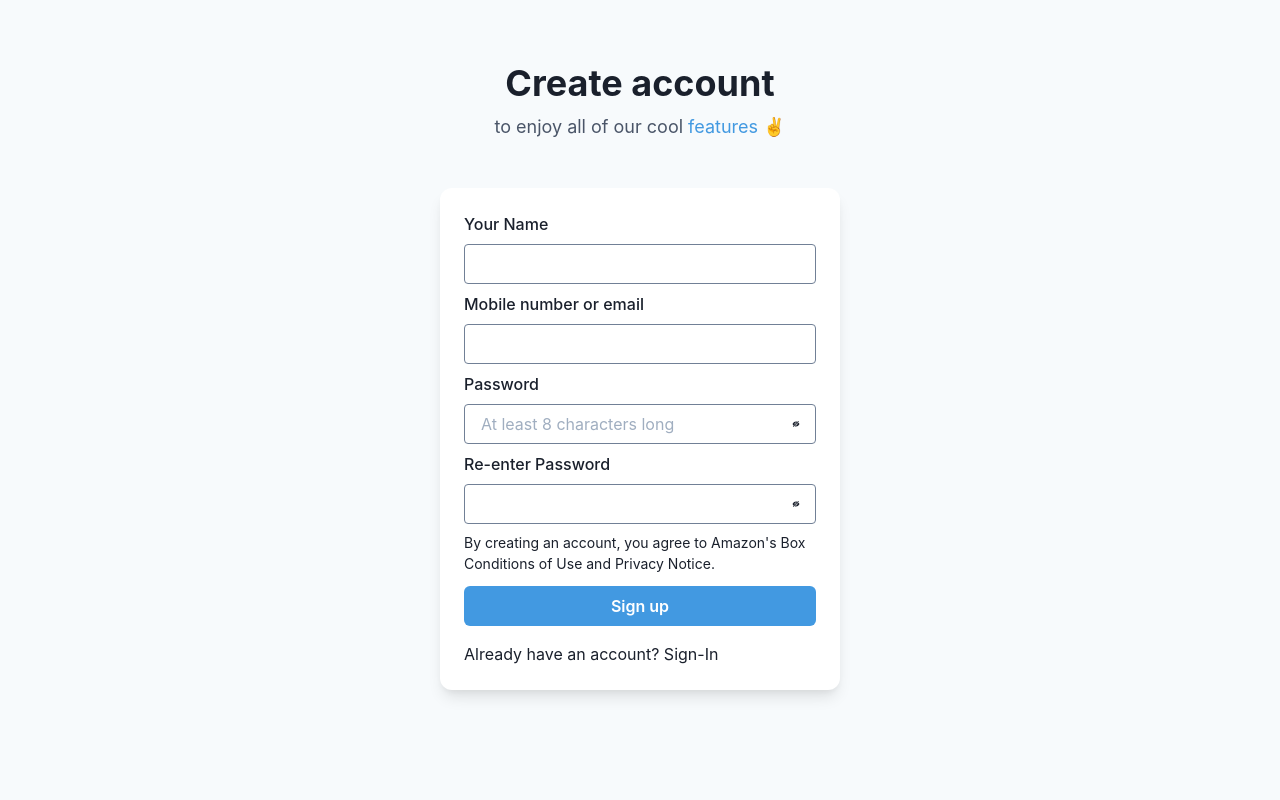
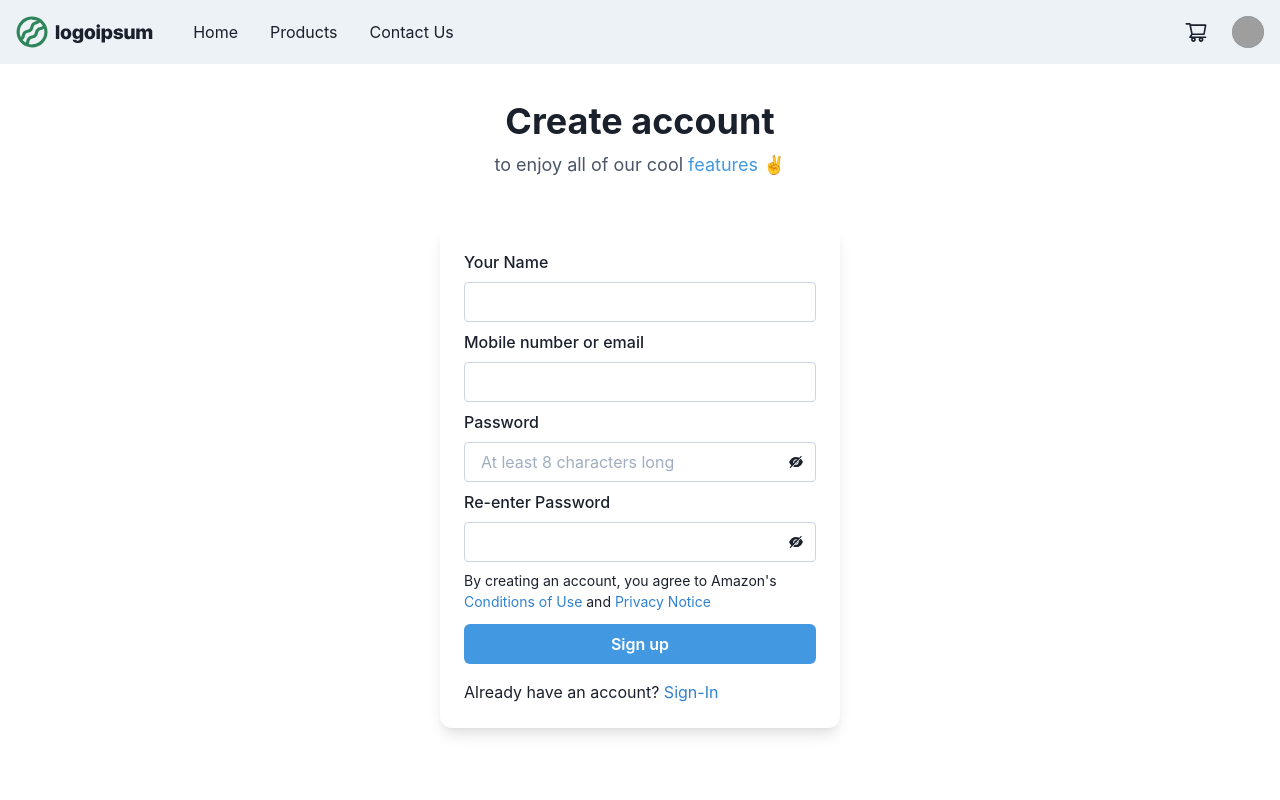
Before and after one commit to Samlogy/saas-ecommerce, a Next.js app in the folder front/: page /register in a window 1280 px wide. Shown: the top 800 px of the page. Built offline with nearby package versions, Linux system fonts and the light colour scheme; grey boxes are pictures that could not be loaded.

Commit message:
edit: register layout

```diff
--- a/front/components/FormTemplate.tsx
+++ b/front/components/FormTemplate.tsx
@@ -20,7 +20,7 @@ import { Layout, View } from "../components"
 
 export default function FormTemplate({ children }: { children: React.ReactNode }) {
   return (
-      <Flex align={'center'} justify={'center'} bg={useColorModeValue('gray.50', 'gray.800')} w="400px">
+      <Flex align={'center'} justify={'center'} w="400px">
         <Stack spacing={4} w={'full'} maxW={'md'} bg={useColorModeValue('white', 'gray.700')} rounded={'xl'} boxShadow={'lg'} p={6} my={12}>
             { children }
         </Stack>
--- a/front/pages/register.tsx
+++ b/front/pages/register.tsx
@@ -8,8 +8,7 @@ import {
     Stack,
     Text,
     Box,
-    Checkbox,
-    Divider,
+    IconButton,
     useColorModeValue,
     InputRightElement, InputGroup
   } from '@chakra-ui/react';
@@ -35,7 +34,9 @@ export default function Register() {
     };
 
   return (
-    <Flex minH="100vh" flexDir="column" justifyContent={'center'} alignItems={'center'} bg={useColorModeValue('gray.50', 'gray.800')}>
+      <Layout isFooterVisible isHeaderVisible>
+    <Flex flexDir="column" justifyContent={'center'} alignItems={'center'}>
+    {/* minH="100vh" flexDir="column" justifyContent={'center'} alignItems={'center'} bg={useColorModeValue('gray.50', 'gray.800')} */}
         <Stack align={'center'} >
             <Heading fontSize={'4xl'}> Create account </Heading>
             <Text fontSize={'lg'} color={'gray.600'}>
@@ -49,7 +50,7 @@ export default function Register() {
                     <FormLabel> Your Name </FormLabel>
                     <Input type="text" placeholder="" _placeholder={{ color: 'gray.500' }}
                             isInvalid={errors.fullName ? true : false}
-                            errorBorderColor="error" borderColor="gray.500" borderRadius="4px"
+                            errorBorderColor="error" borderColor="gray.300" borderRadius="4px"
                             {...register("fullName")} />
                     {errors.fullName && <ErrorMessage error={errors.fullName.message} />}
                 </FormControl>
@@ -58,7 +59,7 @@ export default function Register() {
                     <FormLabel> Mobile number or email </FormLabel>
                     <Input type="text" placeholder="" _placeholder={{ color: 'gray.500' }}
                             isInvalid={errors.email ? true : false}
-                            errorBorderColor="error" borderColor="gray.500" borderRadius="4px"
+                            errorBorderColor="error" borderColor="gray.300" borderRadius="4px"
                             {...register("email")} />
                     {errors.email && <ErrorMessage error={errors.email.message} />}
                 </FormControl>
@@ -68,12 +69,12 @@ export default function Register() {
                     <InputGroup>
                         <Input type={showPassword.password ? 'text' : 'password'} placeholder="At least 8 characters long"
                                 isInvalid={errors.password ? true : false}
-                                errorBorderColor="error" borderColor="gray.500" borderRadius="4px"
+                                errorBorderColor="error" borderColor="gray.300" borderRadius="4px"
                                 {...register("password")} />
                         <InputRightElement h={'full'}>
-                            <Button variant={'ghost'} onClick={() => setShowPassword({...showPassword, password: !showPassword.password})}>
-                                {showPassword.password ? <AiFillEye /> : <AiFillEyeInvisible />}
-                            </Button>
+                            <IconButton variant='outline' aria-label='show-hide-password' _hover={{ bg:"transparent" }} borderColor="transparent"
+                                    onClick={() => setShowPassword({...showPassword, password: !showPassword.password})}
+                                    icon={showPassword.password ? <AiFillEye /> : <AiFillEyeInvisible />} />
                         </InputRightElement>
                     </InputGroup>
                     {errors.password && <ErrorMessage error={errors.password.message} />}
@@ -84,21 +85,21 @@ export default function Register() {
                     <InputGroup>
                         <Input type={showPassword.confirm_password ? 'text' : 'password'} placeholder=""
                                 isInvalid={errors.confirm_password ? true : false}
-                                errorBorderColor="error" borderColor="gray.500" borderRadius="4px"
+                                errorBorderColor="error" borderColor="gray.300" borderRadius="4px"
                                 {...register("confirm_password")} />
-                        <InputRightElement h={'full'}>
-                            <Button variant={'ghost'} onClick={() => setShowPassword({...showPassword, confirm_password: !showPassword.confirm_password})}>
-                                {showPassword.confirm_password ? <AiFillEye /> : <AiFillEyeInvisible />}
-                            </Button>
+                        <InputRightElement h={'full'} >
+                            <IconButton variant='outline' aria-label='show-hide-password' _hover={{ bg:"transparent" }} borderColor="transparent"
+                                        onClick={() => setShowPassword({...showPassword, confirm_password: !showPassword.confirm_password})}
+                                        icon={showPassword.confirm_password ? <AiFillEye /> : <AiFillEyeInvisible />} />
                         </InputRightElement>
                     </InputGroup>
                     {errors.confirm_password && <ErrorMessage error={errors.confirm_password.message} />}
                 </FormControl>
 
                 <Text fontSize="14px" mb=".75rem"> By creating an account, you agree to Amazon's
-                    <Link href="/conditions"> Box Conditions of Use </Link>
+                    <Box as="span" color="blue.500"> <Link href="/conditions"> Conditions of Use </Link> </Box>
                         and
-                    <Link href="/privacy"> Privacy Notice. </Link>
+                    <Box as="span" color="blue.500"> <Link href="/privacy"> Privacy Notice </Link> </Box>
                 </Text>
 
                 <Button type="submit" w="full" bg={'blue.400'} color={'white'} _hover={{ bg: 'blue.500' }}>
@@ -106,9 +107,9 @@ export default function Register() {
                 </Button>
             </form>
 
-            {/* <Divider my=".5rem" borderColor="gray.400" /> */}
-            <Text> Already have an account? <Link href="/login"> Sign-In </Link> </Text>
+            <Text> Already have an account? <Box as="span" color='blue.500'> <Link href="/login"> Sign-In </Link> </Box> </Text>
         </FormTemplate>
     </Flex>
+    </Layout>
   );
 }
```
